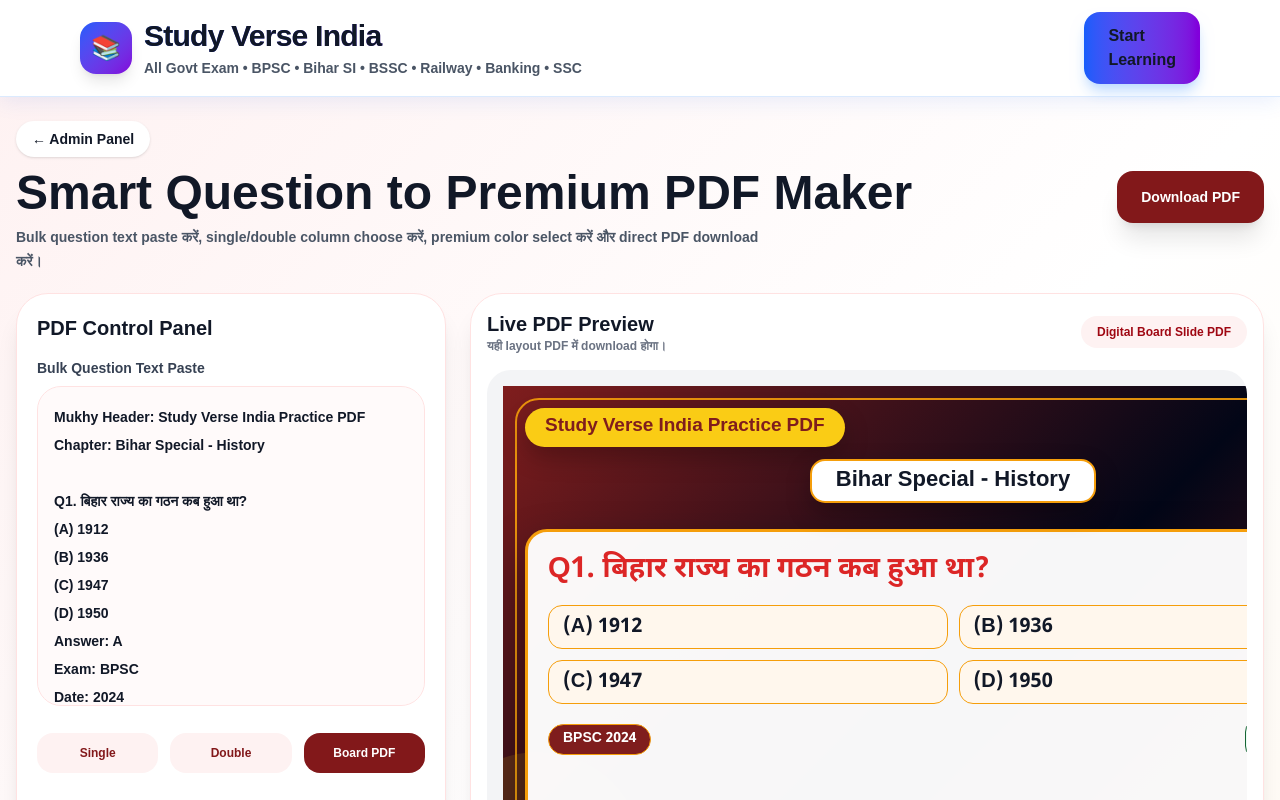
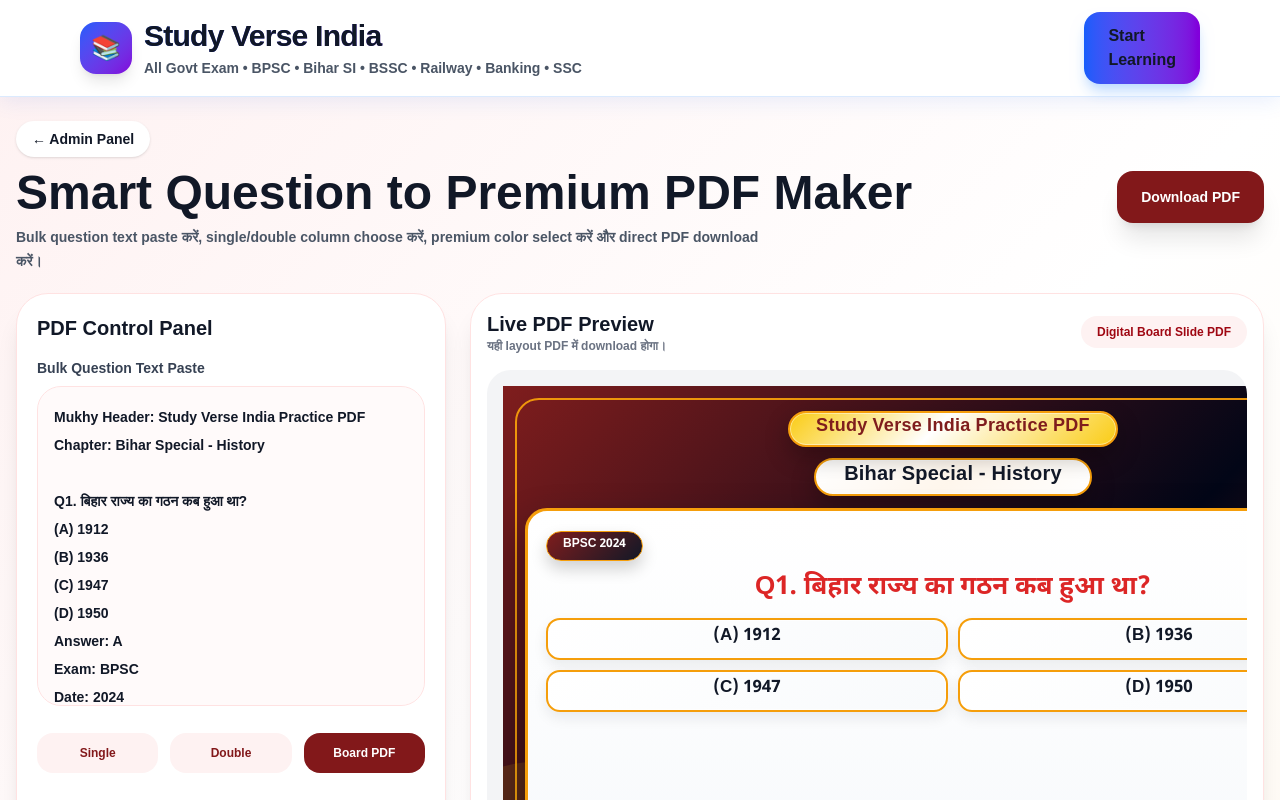
Before and after one commit to StudyVerseIndiaOfficial/studyverseindia, a Next.js app: page /admin/pdf-maker in a window 1280 px wide. Both pictures are taken after a click on the button "Board PDF". Shown: the top 800 px of the page. Built offline with nearby package versions, Linux system fonts and the light colour scheme.

Commit message:
update premium digital board pdf layout

```diff
--- a/app/admin/pdf-maker/page.tsx
+++ b/app/admin/pdf-maker/page.tsx
@@ -873,15 +873,15 @@
   const examDateText = [question.exam, question.date].filter(Boolean).join(" ");
 
   const questionFontSize =
-    question.question.length > 140
-      ? "22px"
-      : question.question.length > 90
-        ? "25px"
-        : "29px";
+    question.question.length > 150
+      ? "20px"
+      : question.question.length > 95
+        ? "23px"
+        : "26px";
 
   const optionFontSize = question.options.some((option) => option.length > 45)
-    ? "17px"
-    : "20px";
+    ? "15px"
+    : "17px";
 
   return (
     <div
@@ -889,7 +889,7 @@
       style={{
         width: "900px",
         height: "506px",
-        background: `linear-gradient(135deg, ${colors.headerBg} 0%, #020617 55%, ${colors.headerBg} 100%)`,
+        background: `linear-gradient(135deg, ${colors.headerBg} 0%, #020617 58%, ${colors.headerBg} 100%)`,
         padding: "22px",
         boxSizing: "border-box",
         position: "relative",
@@ -904,20 +904,20 @@
           inset: "12px",
           border: `2px solid ${colors.border}`,
           borderRadius: "24px",
-          opacity: 0.9,
+          opacity: 0.95,
         }}
       />
 
       <div
         style={{
           position: "absolute",
-          right: "-80px",
+          right: "-70px",
           top: "-80px",
-          width: "230px",
-          height: "230px",
+          width: "220px",
+          height: "220px",
           borderRadius: "999px",
           background: colors.border,
-          opacity: 0.18,
+          opacity: 0.16,
         }}
       />
 
@@ -926,197 +926,337 @@
           position: "absolute",
           left: "-70px",
           bottom: "-70px",
-          width: "210px",
-          height: "210px",
+          width: "200px",
+          height: "200px",
           borderRadius: "999px",
           background: colors.headerText,
-          opacity: 0.13,
+          opacity: 0.12,
         }}
       />
 
-      <div style={{ position: "relative", zIndex: 2 }}>
       <div
         style={{
+          position: "relative",
+          zIndex: 2,
+          height: "100%",
           display: "flex",
-            alignItems: "center",
-            justifyContent: "space-between",
-            gap: "14px",
+          flexDirection: "column",
         }}
       >
         <div
           style={{
-              maxWidth: "620px",
-              background: colors.headerText,
+            position: "relative",
+            minHeight: "42px",
+            display: "flex",
+            alignItems: "center",
+            justifyContent: "center",
+          }}
+        >
+          <div
+            style={{
+              width: "fit-content",
+              maxWidth: "610px",
+              minHeight: "36px",
+              padding: "0 26px",
+              borderRadius: "999px",
+              background: `linear-gradient(135deg, ${colors.headerText} 0%, #ffffff 45%, ${colors.headerText} 100%)`,
               color: colors.headerBg,
-              padding: "8px 20px",
-              borderRadius: "999px",
-              fontSize: "19px",
-              lineHeight: "1.2",
+              border: `2px solid ${colors.border}`,
+              fontSize: "18px",
+              lineHeight: "1",
               fontWeight: 900,
-              boxShadow: "0 10px 24px rgba(0,0,0,0.25)",
-              whiteSpace: "nowrap",
-              overflow: "hidden",
-              textOverflow: "ellipsis",
+              letterSpacing: "0.3px",
+              boxShadow:
+                "0 10px 24px rgba(0,0,0,0.28), inset 0 0 0 1px rgba(255,255,255,0.45)",
+              textAlign: "center",
+              display: "grid",
+              placeItems: "center",
+              overflowWrap: "anywhere",
+              wordBreak: "break-word",
+            }}
+          >
+            <span
+              style={{
+                display: "block",
+                transform: "translateY(-2px)",
               }}
             >
               {header}
+            </span>
           </div>
 
           <div
             style={{
+              position: "absolute",
+              right: "0",
+              top: "3px",
+              minHeight: "34px",
+              padding: "0 15px",
+              borderRadius: "999px",
               border: `2px solid ${colors.border}`,
               color: "#ffffff",
-              padding: "7px 16px",
-              borderRadius: "999px",
-              fontSize: "14px",
+              fontSize: "13px",
+              lineHeight: "1",
               fontWeight: 900,
-              background: "rgba(255,255,255,0.08)",
+              background:
+                "linear-gradient(135deg, rgba(255,255,255,0.14), rgba(255,255,255,0.04))",
+              boxShadow: "0 8px 18px rgba(0,0,0,0.25)",
               whiteSpace: "nowrap",
+              textAlign: "center",
+              display: "grid",
+              placeItems: "center",
+            }}
+          >
+            <span
+              style={{
+                display: "block",
+                transform: "translateY(-2px)",
               }}
             >
               Slide {pageNumber}/{totalPages}
+            </span>
           </div>
         </div>
 
-        <div style={{ marginTop: "12px", textAlign: "center" }}>
+        <div
+          style={{
+            marginTop: "8px",
+            display: "flex",
+            justifyContent: "center",
+          }}
+        >
+          <div
+            style={{
+              width: "fit-content",
+              maxWidth: "760px",
+              minHeight: "38px",
+              background:
+                "linear-gradient(135deg, #ffffff 0%, #fff7ed 50%, #ffffff 100%)",
+              color: colors.chapter,
+              border: `2px solid ${colors.border}`,
+              padding: "0 28px",
+              borderRadius: "999px",
+              fontSize: "20px",
+              lineHeight: "1",
+              fontWeight: 900,
+              letterSpacing: "0.2px",
+              boxShadow:
+                "0 10px 24px rgba(0,0,0,0.25), inset 0 0 0 1px rgba(255,255,255,0.8)",
+              textAlign: "center",
+              overflowWrap: "anywhere",
+              wordBreak: "break-word",
+              display: "grid",
+              placeItems: "center",
+            }}
+          >
             <span
               style={{
-              display: "inline-block",
-              maxWidth: "780px",
-              background: "#ffffff",
-              color: colors.chapter,
-              border: `2px solid ${colors.border}`,
-              padding: "7px 24px",
-              borderRadius: "15px",
-              fontSize: "22px",
-              lineHeight: "1.2",
-              fontWeight: 900,
-              boxShadow: "0 10px 24px rgba(0,0,0,0.25)",
-              whiteSpace: "nowrap",
-              overflow: "hidden",
-              textOverflow: "ellipsis",
+                display: "block",
+                transform: "translateY(-2px)",
               }}
             >
               {chapter}
             </span>
           </div>
+        </div>
 
         <div
           style={{
-            marginTop: "17px",
-            background: "rgba(255,255,255,0.97)",
+            marginTop: "12px",
+            flex: 1,
+            background: "linear-gradient(180deg, #ffffff 0%, #f8fafc 100%)",
             color: "#111827",
             border: `3px solid ${colors.border}`,
             borderRadius: "22px",
-            padding: "20px",
-            minHeight: "310px",
-            boxShadow: "0 20px 44px rgba(0,0,0,0.34)",
+            padding: "18px",
+            boxShadow:
+              "0 18px 38px rgba(0,0,0,0.34), inset 0 0 0 1px rgba(255,255,255,0.75)",
+            display: "flex",
+            flexDirection: "column",
+            overflow: "hidden",
+            position: "relative",
           }}
         >
+          {/* Top Row: Exam + Date */}
+          <div
+            style={{
+              display: "flex",
+              justifyContent: "flex-start",
+              alignItems: "center",
+              minHeight: "34px",
+              marginBottom: "10px",
+            }}
+          >
+            {examDateText ? (
+              <div
+                style={{
+                  minHeight: "30px",
+                  borderRadius: "999px",
+                  padding: "0 16px",
+                  background: `linear-gradient(135deg, ${colors.headerBg} 0%, #111827 100%)`,
+                  color: "#ffffff",
+                  border: `1.8px solid ${colors.border}`,
+                  fontSize: "12px",
+                  lineHeight: "1",
+                  fontWeight: 900,
+                  textAlign: "center",
+                  display: "grid",
+                  placeItems: "center",
+                  boxShadow: "0 8px 16px rgba(0,0,0,0.18)",
+                  maxWidth: "520px",
+                  overflowWrap: "anywhere",
+                  wordBreak: "break-word",
+                }}
+              >
+                <span
+                  style={{
+                    display: "block",
+                    transform: "translateY(-2px)",
+                  }}
+                >
+                  {examDateText}
+                </span>
+              </div>
+            ) : (
+              <div style={{ height: "30px" }} />
+            )}
+          </div>
+
+          {/* Question */}
           <div
             style={{
               color: colors.question,
               fontSize: questionFontSize,
-              lineHeight: "1.25",
+              lineHeight: "1.18",
               fontWeight: 900,
-              marginBottom: "16px",
+              marginBottom: "14px",
+              textAlign: "center",
+              overflowWrap: "anywhere",
+              wordBreak: "break-word",
             }}
           >
             {question.number}. {question.question}
           </div>
 
+          {/* Options */}
           <div
             style={{
               display: "grid",
               gridTemplateColumns: "1fr 1fr",
-              gap: "11px",
+              gap: "10px",
+              marginBottom: "14px",
             }}
           >
             {question.options.map((option) => (
               <div
                 key={option}
                 style={{
-                  border: `1.8px solid ${colors.border}`,
+                  border: `2px solid ${colors.border}`,
                   borderRadius: "14px",
-                  padding: "9px 14px",
-                  background: colors.background,
+                  padding: "0 12px",
+                  minHeight: "42px",
+                  background:
+                    "linear-gradient(135deg, rgba(255,255,255,1) 0%, rgba(248,250,252,1) 100%)",
                   color: colors.option,
                   fontSize: optionFontSize,
-                  lineHeight: "1.22",
+                  lineHeight: "1",
                   fontWeight: 900,
+                  display: "grid",
+                  placeItems: "center",
+                  textAlign: "center",
+                  boxSizing: "border-box",
+                  overflowWrap: "anywhere",
+                  wordBreak: "break-word",
                   overflow: "hidden",
+                  boxShadow:
+                    "0 6px 14px rgba(15,23,42,0.08), inset 0 0 0 1px rgba(255,255,255,0.7)",
+                }}
+              >
+                <span
+                  style={{
+                    display: "block",
+                    transform: "translateY(-2px)",
                   }}
                 >
                   {option}
+                </span>
               </div>
             ))}
           </div>
 
+          {/* Bottom Row: Answer */}
           <div
             style={{
-              marginTop: "15px",
+              marginTop: "auto",
               display: "flex",
+              justifyContent: "flex-end",
               alignItems: "center",
-              justifyContent: "space-between",
-              gap: "12px",
+              minHeight: "36px",
             }}
           >
-            {examDateText ? (
+            {question.answer ? (
               <div
                 style={{
-                  display: "inline-block",
-                  borderRadius: "999px",
-                  padding: "6px 14px",
-                  background: colors.headerBg,
-                  color: "#ffffff",
-                  border: `1.8px solid ${colors.border}`,
-                  fontSize: "14px",
-                  lineHeight: "1.2",
+                  minHeight: "32px",
+                  borderRadius: "12px",
+                  padding: "0 18px",
+                  background: "linear-gradient(135deg, #ecfdf5 0%, #d1fae5 100%)",
+                  color: colors.answer,
+                  border: `2px solid ${colors.answer}`,
+                  fontSize: "13px",
+                  lineHeight: "1",
                   fontWeight: 900,
+                  textAlign: "center",
+                  display: "grid",
+                  placeItems: "center",
+                  boxShadow: "0 8px 16px rgba(16,185,129,0.12)",
                 }}
               >
-                {examDateText}
-              </div>
-            ) : (
-              <span />
-            )}
-
-            {question.answer && (
-              <div
+                <span
                   style={{
-                  borderRadius: "13px",
-                  padding: "7px 16px",
-                  background: "#ecfdf5",
-                  color: colors.answer,
-                  border: `1.8px solid ${colors.answer}`,
-                  fontSize: "16px",
-                  fontWeight: 900,
-                  whiteSpace: "nowrap",
+                    display: "block",
+                    transform: "translateY(-2px)",
                   }}
                 >
                   Answer: {question.answer}
+                </span>
               </div>
+            ) : (
+              <div style={{ height: "32px" }} />
             )}
-          </div>
           </div>
         </div>
 
         <div
           style={{
-          position: "absolute",
-          left: "32px",
-          right: "32px",
-          bottom: "16px",
+            marginTop: "7px",
             display: "flex",
             justifyContent: "space-between",
             color: "rgba(255,255,255,0.82)",
-          fontSize: "12px",
+            fontSize: "10px",
+            lineHeight: "1",
             fontWeight: 900,
-          zIndex: 2,
+            gap: "10px",
           }}
         >
-        <span>Study Verse India</span>
-        <span>Premium Digital Board PDF</span>
+          <span
+            style={{
+              display: "block",
+              transform: "translateY(-1px)",
+            }}
+          >
+            Study Verse India
+          </span>
+
+          <span
+            style={{
+              display: "block",
+              transform: "translateY(-1px)",
+            }}
+          >
+            Premium Digital Board PDF
+          </span>
+        </div>
       </div>
     </div>
   );
```
Lines whose indentation alone changed are shown as unchanged.
